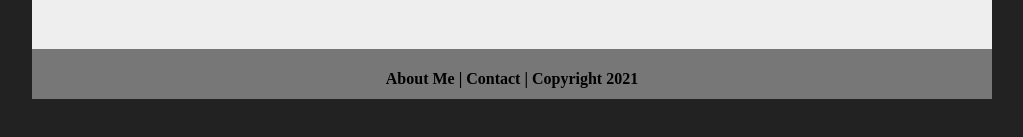
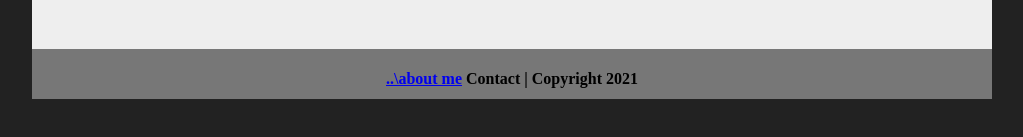
Before and after one commit to anthgull9591/escportfolio2024, a plain HTML site: page llamas/index.html in a window 1280 px wide. Shown: the part 491-628 px from the top of the page, without its empty margins (128-1151 px from the left). Drawn offline with Linux system fonts and the light colour scheme.

Commit message:
Update index.html

```diff
--- a/llamas/index.html
+++ b/llamas/index.html
@@ -18,7 +18,7 @@
             <p>Hello World!</p>
          </div>
          <div class="footer">
-            <h4>About Me | Contact | Copyright 2021</h4>
+            <h4><a href="aboutme.html">..\about me</a> Contact | Copyright 2021</h4>
          </div>
       </div>
    </body>
```
